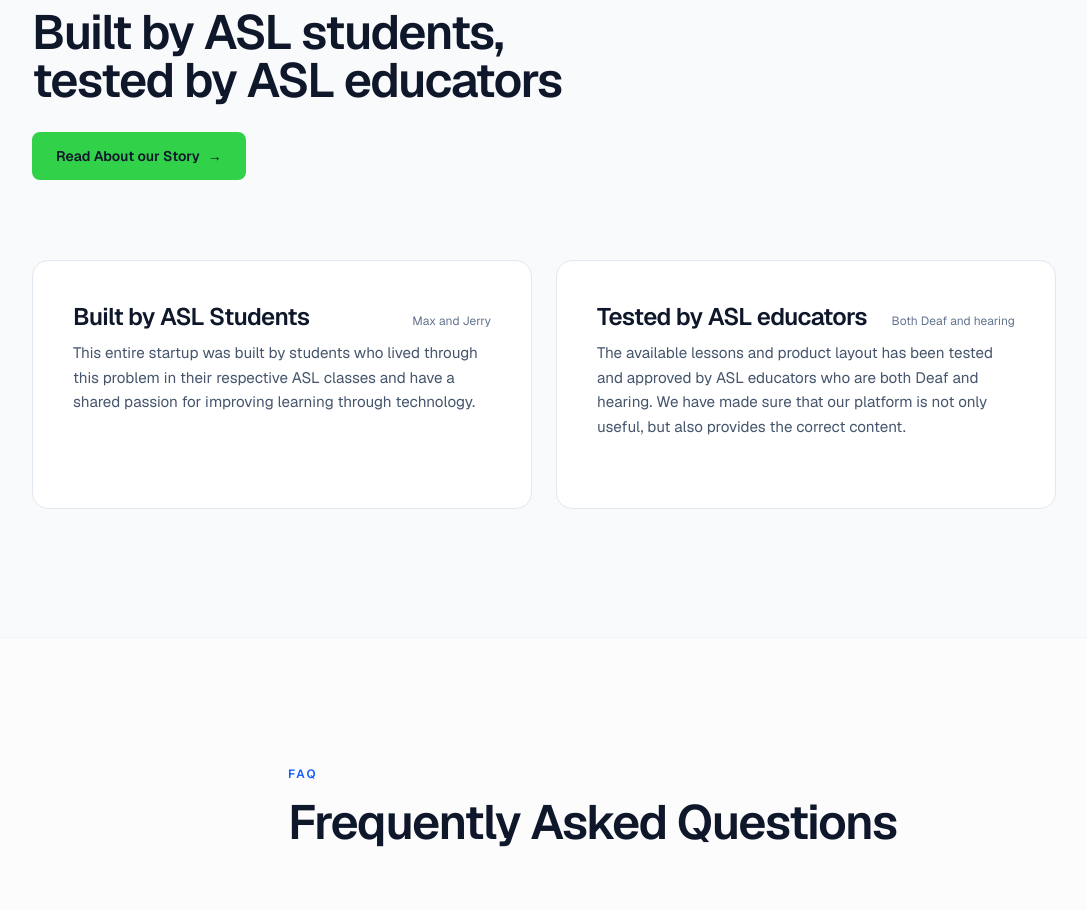
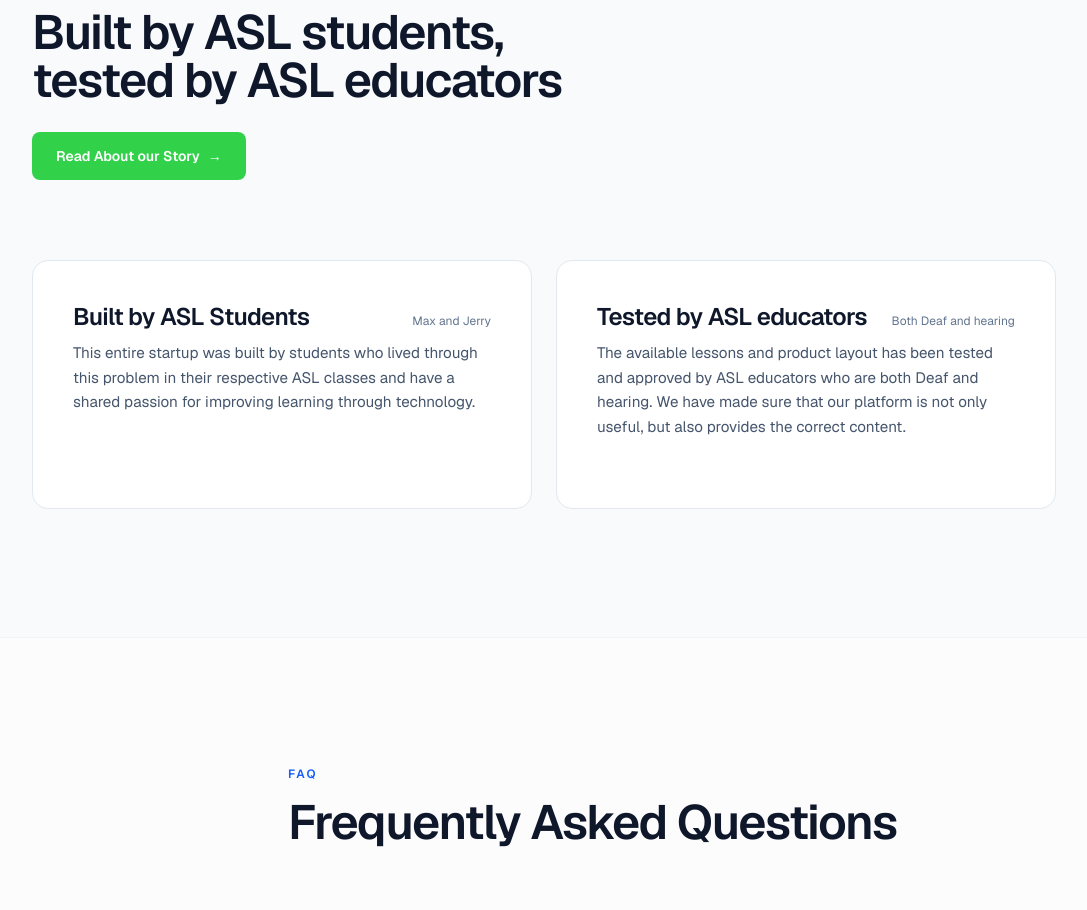
Before and after one commit to SignpostApp/landing, a Next.js app: page / in a window 1280 px wide. Shown: the part 3460-4370 px from the top of the page, without its empty margins (8-1095 px from the left). Built offline with nearby package versions, Linux system fonts and the light colour scheme.

Commit message:
fix: why wasnt this white text

```diff
--- a/src/app/page.tsx
+++ b/src/app/page.tsx
@@ -371,7 +371,7 @@ export default function WhiteLandingPage() {
 
               <Link
                 href="/blog/our-origin-story"
-                className="group mt-7 inline-flex items-center justify-center gap-2 rounded-lg bg-[rgb(50,209,74)] hover:bg-[rgb(43,184,64)] active:bg-[rgb(37,161,56)] text-slate-900 px-6 py-3.5 text-sm font-semibold transition-colors duration-150"
+                className="group mt-7 inline-flex items-center justify-center gap-2 rounded-lg bg-[rgb(50,209,74)] hover:bg-[rgb(43,184,64)] active:bg-[rgb(37,161,56)] text-white px-6 py-3.5 text-sm font-semibold transition-colors duration-150"
               >
                 Read About our Story
                 <span aria-hidden className="transition-transform duration-150 group-hover:translate-x-0.5">&rarr;</span>
```
